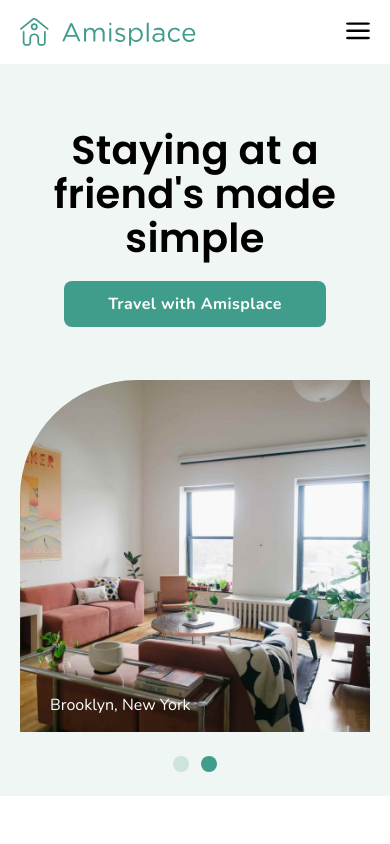
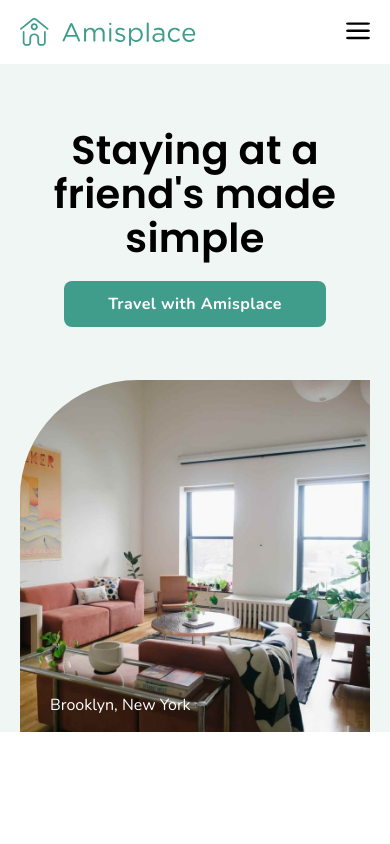
Before and after one commit to remicknsisi/amisplace, a Next.js app: page / in a window 390 px wide. Shown: the top 844 px of the page. Built offline with nearby package versions, Linux system fonts and the light colour scheme.

Commit message:
Fix image transition for hero image

```diff
--- a/src/components/homepage/CTA.tsx
+++ b/src/components/homepage/CTA.tsx
@@ -2,8 +2,8 @@ import React from "react";
 
 const CTA = () => {
     return (
-        <div className="flex flex-col items-center text-center">
-            <div className="flex flex-col px-10 py-14 max-w-[80rem] w-full mx-auto">
+        <div className="text-center">
+            <div className="flex flex-col px-10 py-14 max-w-[80rem] w-full mx-auto items-center">
                 <div className="max-w-[42rem]">
                     <h2 className="font-bold text-4xl mb-8">Interested?</h2>
                     <p className="text-lg font-light">
--- a/src/components/homepage/Hero.tsx
+++ b/src/components/homepage/Hero.tsx
@@ -25,6 +25,11 @@ const Hero = () => {
 
     const [currentIndex, setCurrentIndex] = useState(0);
 
+    const imageVariants = {
+        visible: { opacity: 1 },
+        hidden: { opacity: 0 },
+    };
+
     useEffect(() => {
         const interval = setInterval(() => {
             setCurrentIndex((prevIndex) => (prevIndex + 1) % images.length);
@@ -47,11 +52,11 @@ const Hero = () => {
                             <h1
                                 className={`leading-[1.1] text-[2.5rem] md:text-[3.125rem] xl:text-[3.4375rem] tracking-[0.00625em] font-semibold ${poppins.className}`}
                             >
-                                <span className="block">Staying at a</span>
-                                <span className="block">
+                                <span className="inline md:block">Staying at a </span>
+                                <span className="inline md:block">
                                     friend&apos;s made
                                 </span>
-                                simple
+                                <span> simple</span>
                             </h1>
                         </div>
                         <div className="hover:scale-105 transition ease-in-out duration-200">
@@ -100,17 +105,18 @@ const Hero = () => {
                         ))}
                     </motion.div>
                     <motion.div
-                        initial={{ opacity: 0 }}
-                        animate={{ opacity: 1 }}
+                        className="image-container h-[22rem] rounded-tl-[30vw] md:rounded-tl-[16rem] md:h-[33.375rem] ml-0 md:ml-[20px] relative"
+                        initial="hidden"
+                        animate="visible"
+                        exit="hidden"
+                        key={currentIndex}
+                        variants={imageVariants}
                         transition={{
-                            ease: "easeInOut",
-                            duration: 2,
-                            delay: 0.375,
+                            duration: .75,
+                            ease: "linear",
                         }}
-                        className="flex items-center flex-col transition-opacity"
                     >
-                        <div className="image-container h-[22rem] rounded-tl-[30vw] md:rounded-tl-[16rem] md:h-[33.375rem] ml-0 md:ml-[20px]">
-                            <img
+                        <motion.img
                             src={images[currentIndex].src}
                             alt={images[currentIndex].alt}
                             className="w-full h-full object-cover"
@@ -118,32 +124,6 @@ const Hero = () => {
                         <p className="caption">
                             {images[currentIndex].location}
                         </p>
-                        </div>
-                        <div className="flex items-center gap-3 my-6 md:hidden">
-                            {images.map((_, index) => (
-                                <button
-                                    key={index}
-                                    tabIndex={0}
-                                    className={`rounded-full h-4 w-4 ${
-                                        currentIndex === index
-                                            ? "bg-[#409D8C]"
-                                            : "bg-[#409D8C]/[.2]"
-                                    }`}
-                                    onClick={(e) => {
-                                        e.stopPropagation();
-                                        setCurrentIndex(index);
-                                    }}
-                                    onKeyDown={(e) => {
-                                        if (
-                                            e.key === "Enter" ||
-                                            e.key === "Space"
-                                        ) {
-                                            setCurrentIndex(index);
-                                        }
-                                    }}
-                                />
-                            ))}
-                        </div>
                     </motion.div>
                 </div>
             </div>
```
Lines whose indentation alone changed are shown as unchanged.
